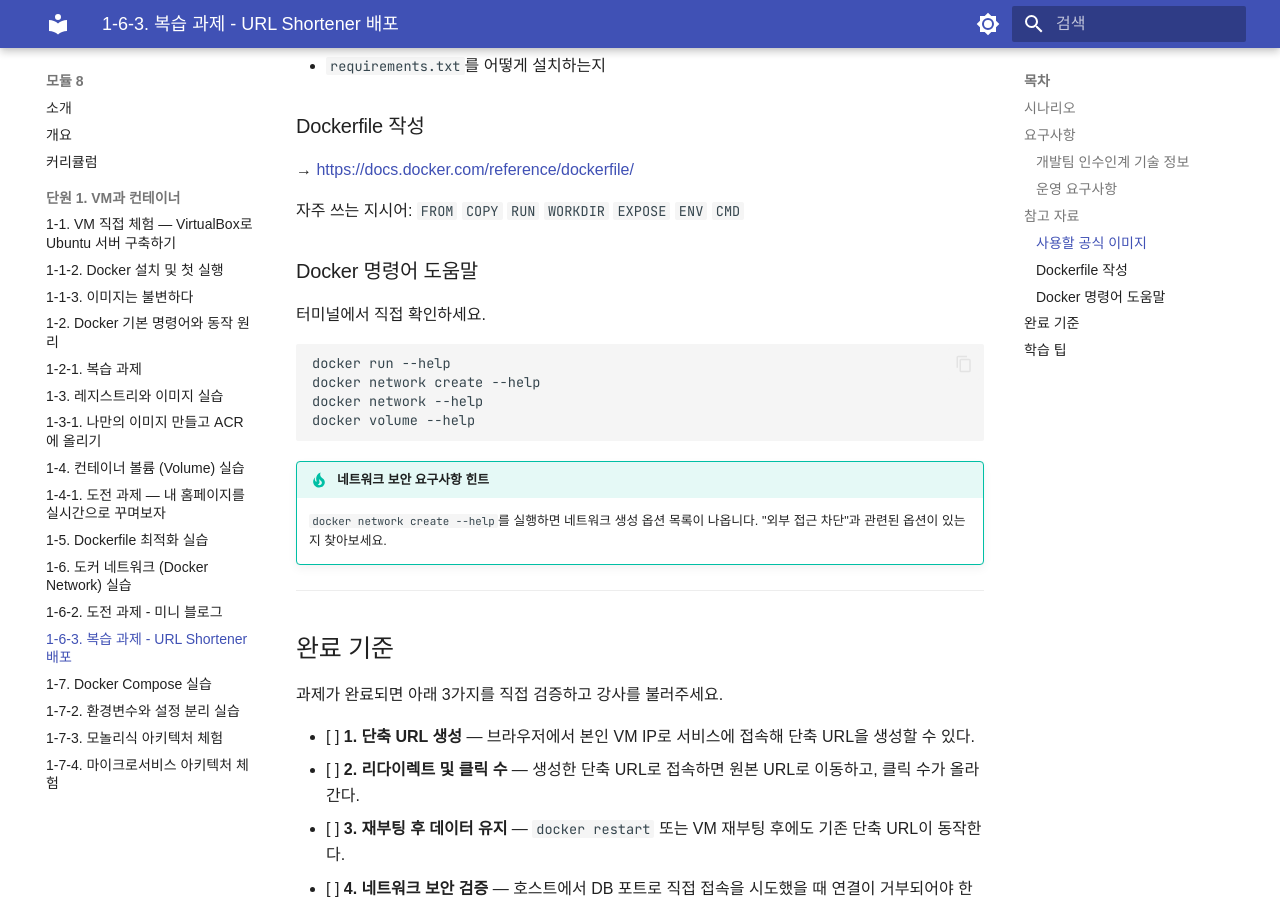
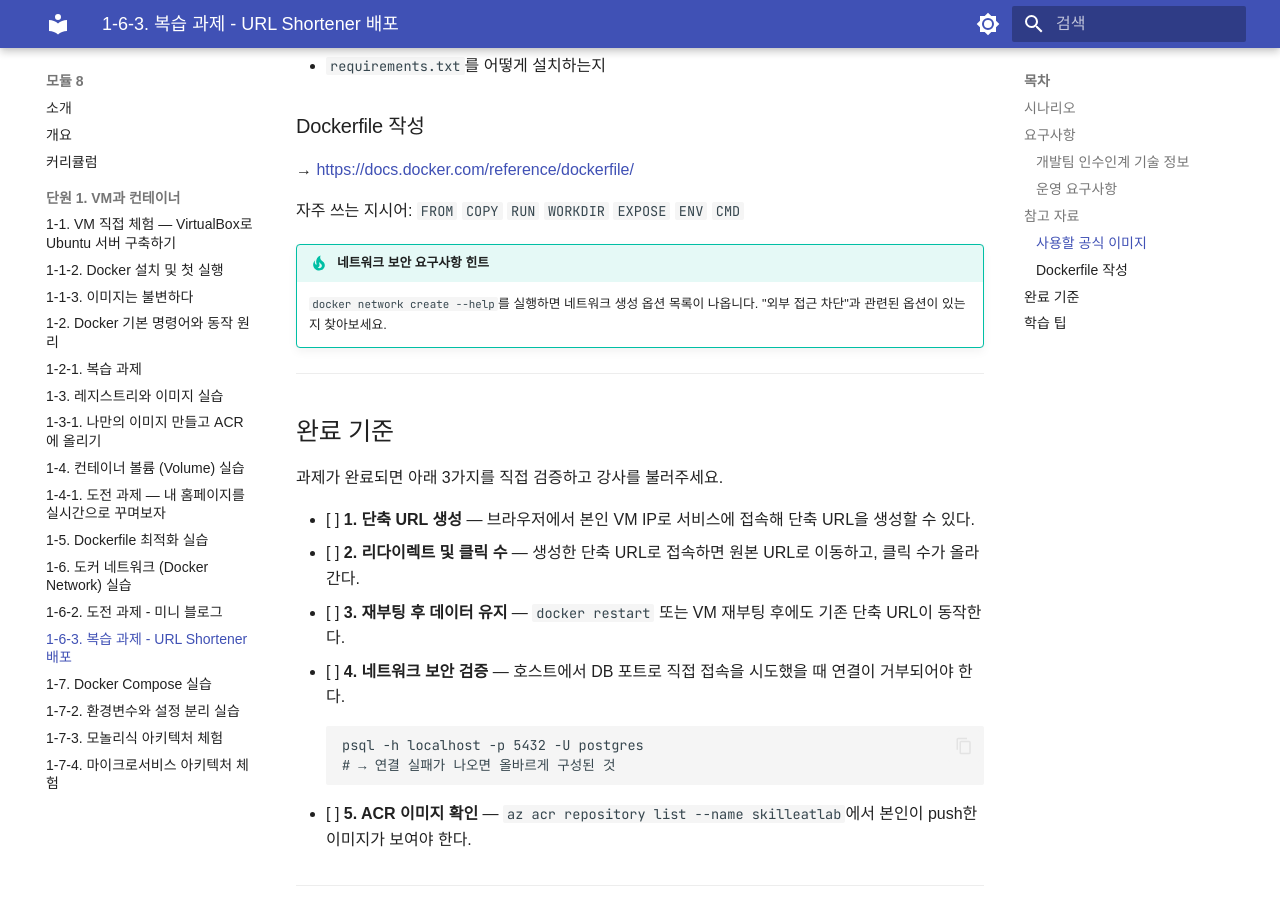
Before and after one commit to skilleat-labs/docker-k8s-labs, an MkDocs documentation site: the page built from docs/modules/module8/1-6-3.md, in a window 1280 px wide and 900 px high, scrolled down 1966 px. Built offline with MkDocs 1.6.1 and Material for MkDocs 9.7.7, drawn with Linux system fonts in a browser that asks for light colours; some web fonts are replaced.

Commit message:
docs: 모듈8 1-6-3 Docker 명령어 도움말 섹션 제거
Co-Authored-By: Claude Sonnet 4.6 <noreply@anthropic.com>

````diff
--- a/docs/modules/module8/1-6-3.md
+++ b/docs/modules/module8/1-6-3.md
@@ -74,17 +74,6 @@ Docker Hub 페이지에서 다음 섹션을 찾아보세요:
 
 자주 쓰는 지시어: `FROM` `COPY` `RUN` `WORKDIR` `EXPOSE` `ENV` `CMD`
 
-### Docker 명령어 도움말
-
-터미널에서 직접 확인하세요.
-
-```
-docker run --help
-docker network create --help
-docker network --help
-docker volume --help
-```
-
 !!! tip "네트워크 보안 요구사항 힌트"
     `docker network create --help`를 실행하면 네트워크 생성 옵션 목록이 나옵니다.
     "외부 접근 차단"과 관련된 옵션이 있는지 찾아보세요.
````
